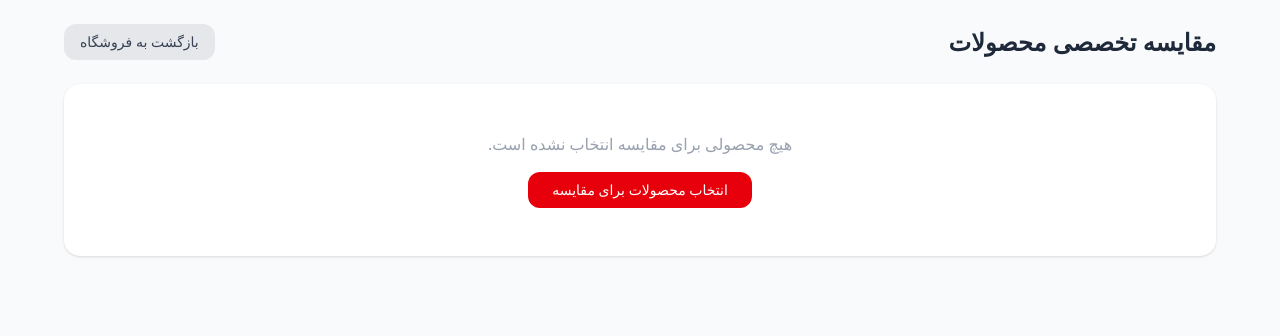
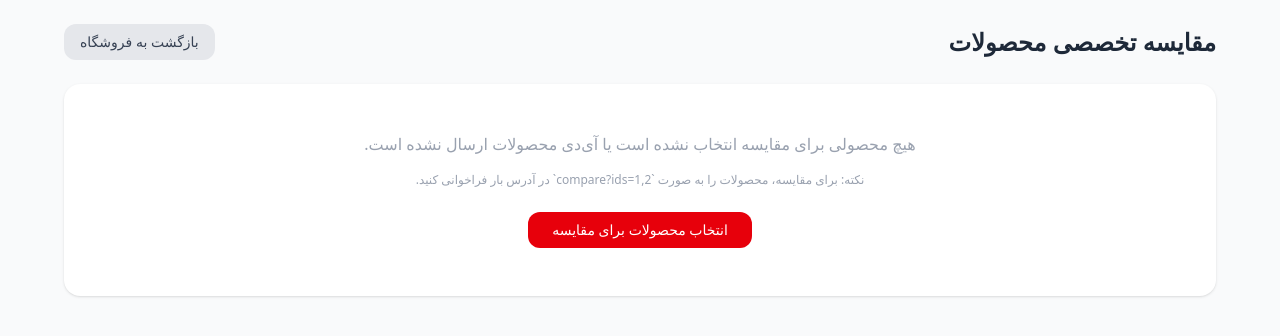
Before and after one commit to bigkhazaei-cpu/my-affiliate-site, a Python web app: template templates/compare.html in a window 1280 px wide. Shown: the top 336 px of the page. Run offline with Jinja, Linux system fonts and the light colour scheme; the template is opened without the code that fills it, so the values that code supplies are empty.

Commit message:
Update compare.html

```diff
--- a/templates/compare.html
+++ b/templates/compare.html
@@ -14,35 +14,36 @@
 
         {% if products %}
             <div class="overflow-x-auto bg-white rounded-2xl shadow-sm p-6">
-                <div class="grid grid-cols-{{ products|length + 1 }} gap-4 min-w-[600px]">
+                <div class="grid grid-cols-1 md:grid-cols-{{ products|length + 1 }} gap-4 min-w-[600px]">
                     <!-- ستون مشخصات (هدینگ‌ها) -->
-                    <div class="space-y-6 font-bold text-gray-600 pt-32">
-                        <div>تصویر و نام</div>
-                        <div>دسته‌بندی</div>
-                        <div>قیمت اصلی</div>
-                        <div>قیمت با تخفیف</div>
-                        <div>توضیحات</div>
+                    <div class="space-y-6 font-bold text-gray-600 pt-28 hidden md:block">
+                        <div class="h-24 flex items-center">تصویر و نام</div>
+                        <div class="h-10 flex items-center">دسته‌بندی</div>
+                        <div class="h-10 flex items-center">قیمت اصلی</div>
+                        <div class="h-10 flex items-center">قیمت با تخفیف</div>
+                        <div class="pt-2">توضیحات</div>
                     </div>
 
                     <!-- ستون‌های محصولات -->
                     {% for p in products %}
-                        <div class="space-y-6 text-center border-r pr-4">
-                            <div>
-                                <img src="{{ p.image_url }}" alt="{{ p.title }}" class="w-24 h-24 object-cover mx-auto rounded-xl mb-2">
+                        <div class="space-y-6 text-center border-r pr-4 border-gray-100">
+                            <div class="h-auto md:h-28 flex flex-col items-center justify-center">
+                                <img src="{{ p.image_url }}" alt="{{ p.title }}" class="w-20 h-20 object-cover mx-auto rounded-xl mb-2">
                                 <h3 class="font-bold text-gray-800 text-sm line-clamp-2">{{ p.title }}</h3>
                             </div>
-                            <div class="text-sm bg-gray-50 py-2 rounded-lg">{{ p.category }}</div>
-                            <div class="text-sm text-gray-400 line-through py-2">{{ "{:,}".format(p.price) }} تومان</div>
-                            <div class="text-sm font-extrabold text-red-600 py-2">{{ "{:,}".format(p.discount_price) }} تومان</div>
-                            <div class="text-xs text-gray-600 text-right leading-relaxed bg-gray-50 p-3 rounded-xl">{{ p.description }}</div>
+                            <div class="text-sm bg-gray-50 py-2 px-3 rounded-lg">{{ p.category }}</div>
+                            <div class="text-sm text-gray-400 line-through py-2">{{ "{:,}".format(p.price) if p.price else 0 }} تومان</div>
+                            <div class="text-sm font-extrabold text-red-600 py-2">{{ "{:,}".format(p.discount_price) if p.discount_price else 0 }} تومان</div>
+                            <div class="text-xs text-gray-600 text-right leading-relaxed bg-gray-50 p-3 rounded-xl min-h-[100px]">{{ p.description or 'توضیحاتی ثبت نشده است.' }}</div>
                         </div>
                     {% endfor %}
                 </div>
             </div>
         {% else %}
             <div class="bg-white rounded-2xl shadow-sm p-12 text-center">
-                <p class="text-gray-400 mb-4">هیچ محصولی برای مقایسه انتخاب نشده است.</p>
-                <a href="{{ url_for('home') }}" class="px-6 py-2 bg-red-600 text-white rounded-xl text-sm inline-block">انتخاب محصولات برای مقایسه</a>
+                <p class="text-gray-400 mb-4">هیچ محصولی برای مقایسه انتخاب نشده است یا آی‌دی محصولات ارسال نشده است.</p>
+                <p class="text-xs text-gray-400 mb-6">نکته: برای مقایسه، محصولات را به صورت `compare?ids=1,2` در آدرس بار فراخوانی کنید.</p>
+                <a href="{{ url_for('home') }}" class="px-6 py-2 bg-red-600 text-white rounded-xl text-sm inline-block hover:bg-red-700 transition">انتخاب محصولات برای مقایسه</a>
             </div>
         {% endif %}
     </div>
```
